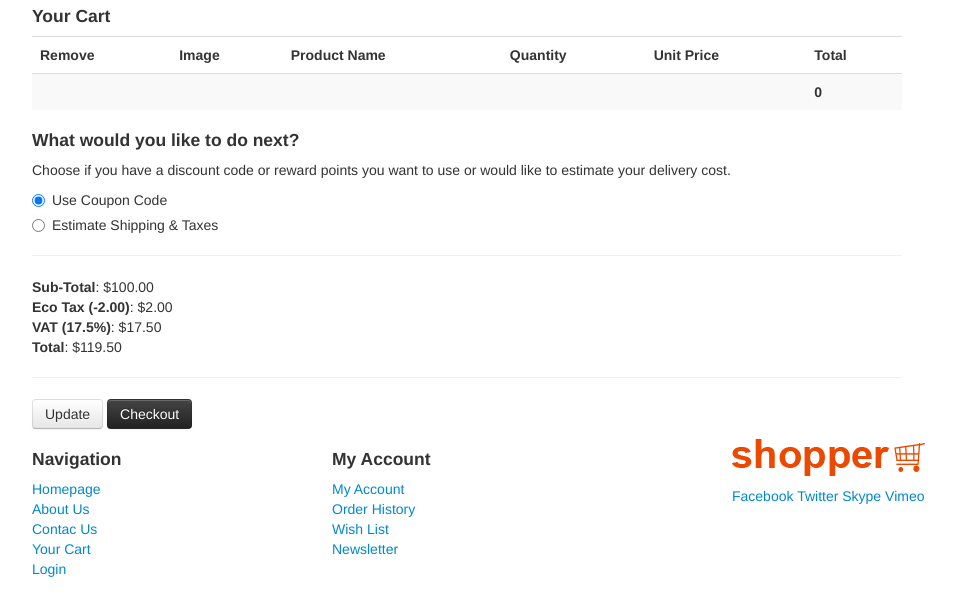
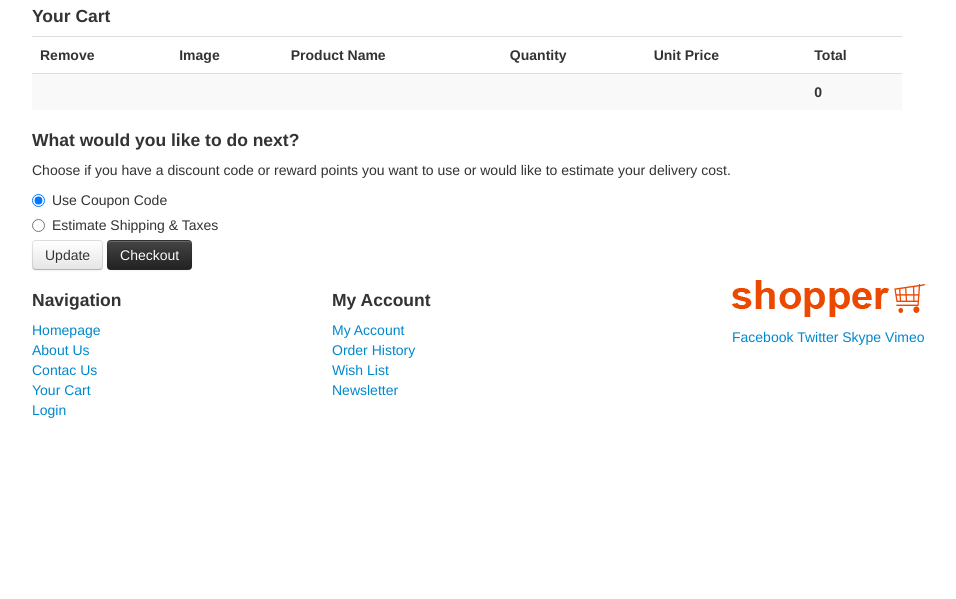
Before and after one commit to matteblack9/Abientot, a Django app: template main/templates/main/cart.html in a window 1280 px wide. Shown: the part 387-986 px from the top of the page, without its empty margins (23-979 px from the left). After the commit the page ends 805 px from the top, so only its background shows below. Run offline with Django 3.2, Linux system fonts and the light colour scheme; the template is opened without the code that fills it, so the values that code supplies are empty; some libraries are stand-ins or nearby versions.

Commit message:
Real real final commit

```diff
--- a/main/forms.py
+++ b/main/forms.py
@@ -14,9 +14,3 @@ class ProductForm(forms.ModelForm):
 		model = Product
 		fields = ('title', 'image', 'category', 'price', 'brand', 'productcode', 'rewardpoint', 'availability',
 				'description')
-
-
-    # def __init__(self, *args, **kwargs):
-    #     super(ProductForm, self).__init__(*args, **kwargs) # Call to ModelForm constructor
-    #     self.fields['long_desc'].widget.attrs['cols'] = 10
-    #     self.fields['long_desc'].widget.attrs['rows'] = 20
--- a/main/templates/main/cart.html
+++ b/main/templates/main/cart.html
@@ -108,6 +108,7 @@
 										</a></td>
 										<td>{{ cart.product.price }}</td>
 										<td>{{ cart.total }}</td>
+										<script>totalPrice = totalPrice + {{ cart.total }} ;</script>
 									</tr>
 								{% endfor %}
 								<tr>
@@ -130,14 +131,6 @@
 							<input type="radio" name="optionsRadios" id="optionsRadios2" value="option2">
 							Estimate Shipping &amp; Taxes
 						</label>
-						<hr>
-						<p class="cart-total right">
-							<strong>Sub-Total</strong>:	$100.00<br>
-							<strong>Eco Tax (-2.00)</strong>: $2.00<br>
-							<strong>VAT (17.5%)</strong>: $17.50<br>
-							<strong>Total</strong>: $119.50<br>
-						</p>
-						<hr/>
 						<p class="buttons center">
 							<button class="btn" type="button">Update</button>
 							<button class="btn btn-inverse" type="submit" id="checkout">Checkout</button>
--- a/main/templates/main/enroll_product.html
+++ b/main/templates/main/enroll_product.html
@@ -87,12 +87,12 @@
                             #box-right {
                               flex: 8;
                               text-align: left;
-                              margin-right: 10%
+                              margin-right:  10%
                             }
                             </style>
                             <div id='container'>
                                 <div id='box-left'>
-                                        <form method="POST" class="search_form" enctype="multipart/form-data">{% csrf_token %}
+                                        <form method="POST" enctype="multipart/form-data">{% csrf_token %}
                                             {{ form.as_p }}
                                             <button type="submit" class="save btn btn-default">Save</button>
                                         </form>
```
Also changed, not shown: main/templates/main/index.html (+6 -13 lines), db.sqlite3, main/static/themes/images/carousel/pnucse.png (added), main/static/themes/images/carousel/pusanlogo.gif (added), media/media/Blue-Grapes-1.jpg (added), media/media/Blue-Grapes-1_Z0Fqftb.jpg (added), media/media/Blue-Grapes-1_xfLeeHv.jpg (added), media/media/sample.PNG (deleted), media/media/sex.jpg (deleted), media/media/sex3.jpg (deleted), media/media/sex5.jpg (deleted), media/media/sex6.jpg (deleted), media/media/whiteshoes.jpg (added).
